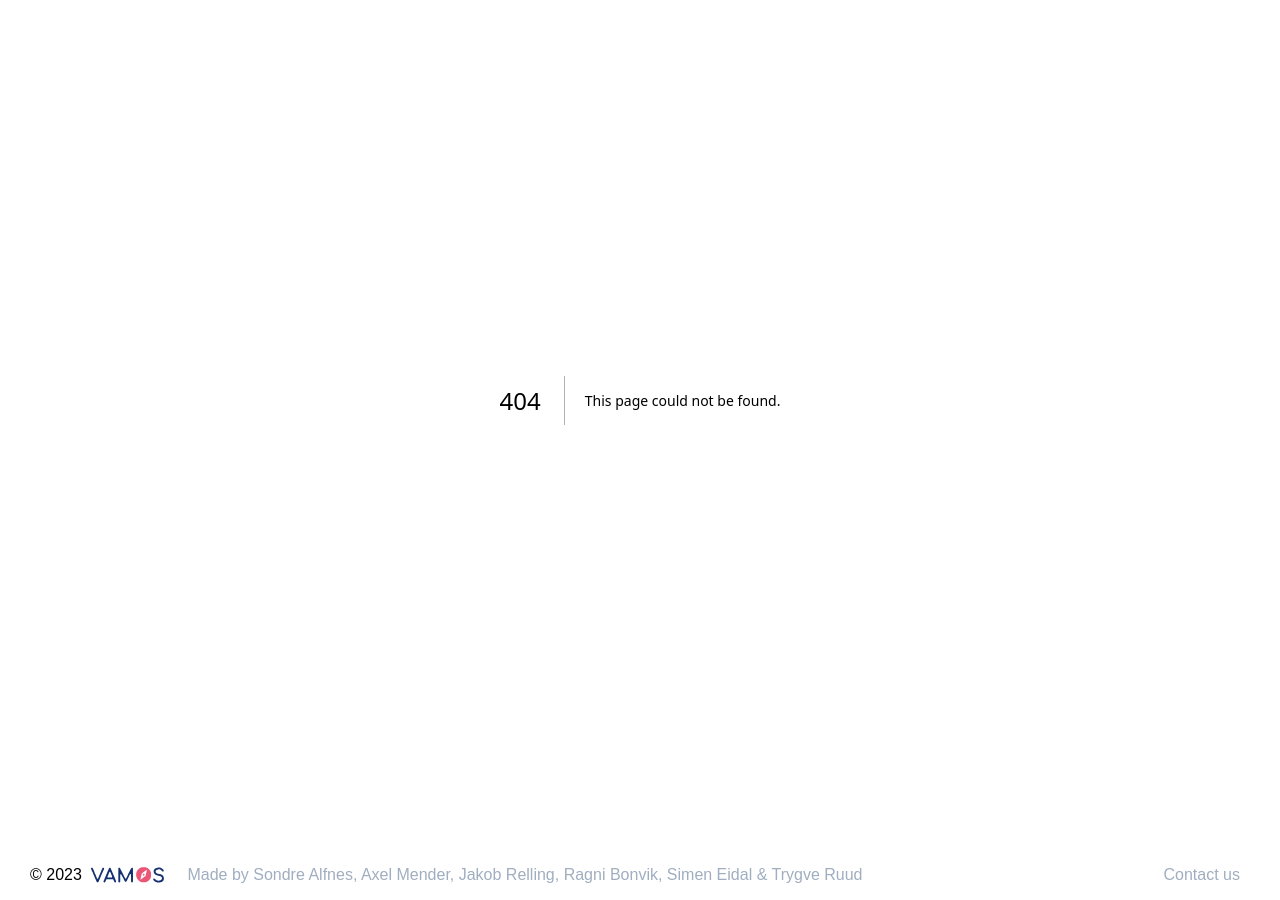
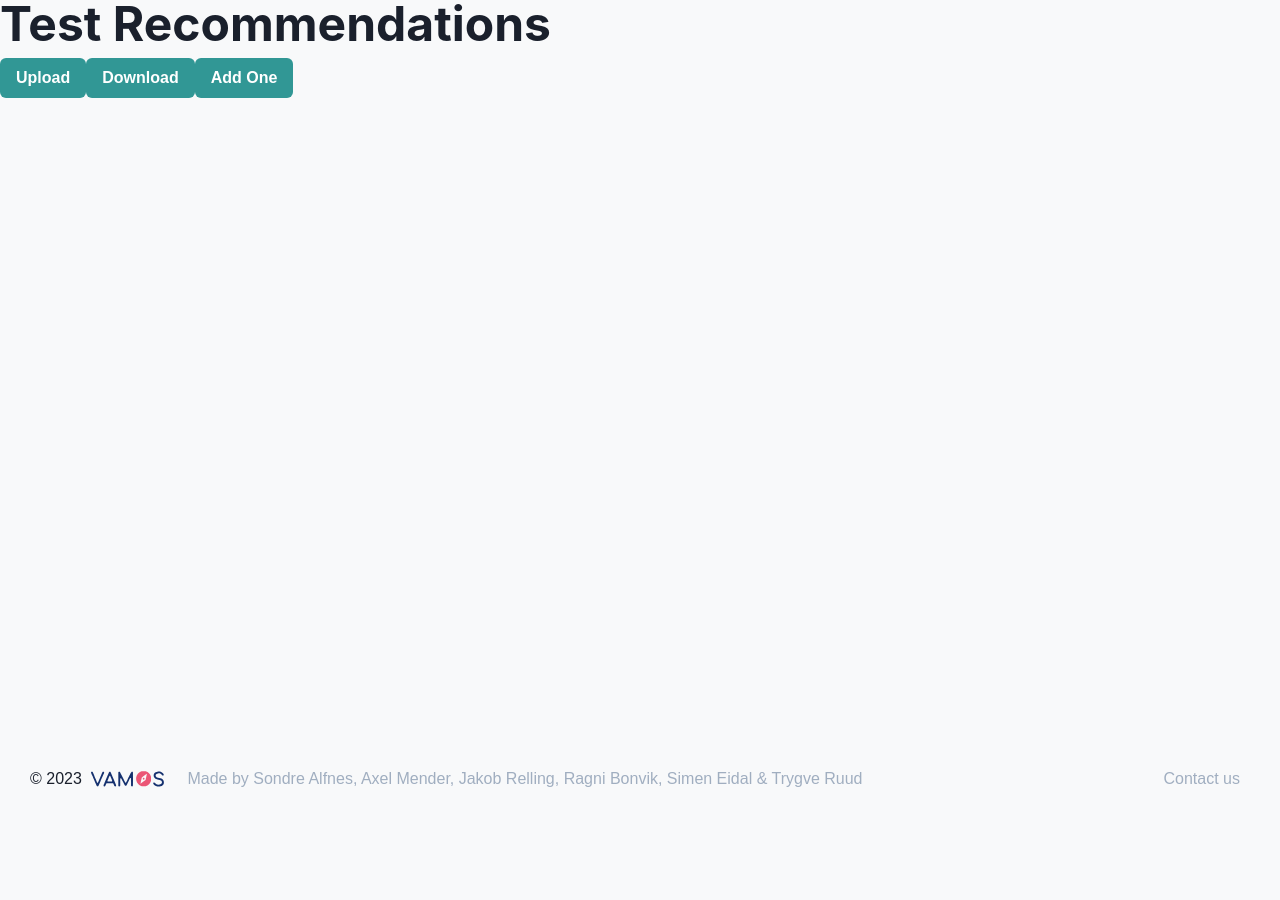
Before and after one commit to TrygveRuudShift/vamos, a Next.js app: page /test_recommendations in a window 1280 px wide. Before the commit this address had no page. After the commit the page ends 804 px from the top, so only its background shows below. Built offline with nearby package versions, Linux system fonts and the light colour scheme; no server answers; the database is empty.

Commit message:
fea(backend): Basic test for recommendations added
Co-authored-by: Trygve Ruud <if (( value & MODE_MASK ) != MODE_CONFIG ) {trygvru@stud.ntnu.no>

See merge request tdt4140-2023/landsby-4/gruppe-56/vamos!47

```diff
--- /dev/null
+++ b/src/pages/test_recommendations.tsx
@@ -0,0 +1,148 @@
+// imports
+import { Button, Heading } from "@chakra-ui/react";
+import { auth, db } from "../firebase/clientApp";
+import { collection, doc, Firestore, getDoc, limit, query, setDoc, where } from "firebase/firestore";
+import { useEffect, useState } from "react";
+import { ProjectPanel } from "components/molecules";
+
+
+// page
+export default function TestRecommendations() {
+	const [user, setUser] = useState(auth.currentUser);
+
+	useEffect(() => {
+		auth.onAuthStateChanged((user) => {
+			setUser(user);
+		});
+	}, []);
+
+	const [downloadedDestinations, setDownloadedDestinations] = useState<string[]>([]);
+
+	useEffect(() => {
+		const dbRef = doc(db, "users", user?.email || "undefined");
+		getDoc(dbRef).then((doc) => {
+			if (doc.exists()) {
+				const topDestinations = doc.data()?.topDestinations;
+				const top5 = Object.keys(topDestinations).sort((a, b) => topDestinations[b] - topDestinations[a]).slice(0, 5);
+				setDownloadedDestinations(top5);
+			} else {
+				// doc.data() will be undefined in this case
+				console.log("No such document!");
+			}
+		}).catch((error) => {
+			console.log("Error getting document:", error);
+		});
+	}, [user]);
+
+	// key, value
+	// destination, number of times visited
+	const topDestinations = {
+		'new york': 4,
+		'los angeles': 2,
+		'chicago': 3,
+		'houston': 4,
+		'philadelphia': 2,
+		'phoenix': 1,
+		'san antonio': 1,
+		'san diego': 2,
+		'dallas': 3,
+		'san jose': 1,
+		'austin': 8,
+		'jacksonville': 1,
+		'san francisco': 4,
+		'columbus': 11,
+	}
+
+	const destinationsOfInterest = [
+		'new york',
+		'los angeles',
+		'chicago',
+		'houston',
+		'philadelphia',
+		'oslo'
+	]
+
+	const handleUpload = () => {
+		// Upload to firestore in users/{user.email}/topDestinations, top destinations should be a map containing the values of topDestinations
+		if (user) {
+			const dbRef = doc(db, "users", user.email || "undefined");
+			setDoc(dbRef, { topDestinations: topDestinations }, { merge: true })
+			.then(() => {
+				console.log("Document successfully written!");
+			}
+			)
+			.catch((error) => {
+				console.error("Error writing document: ", error);
+			}
+			);
+		} else {
+			console.log("User not logged in");
+		}
+	}
+	const handleDownload = () => {
+		// Download from firestore in users/{user.email}/topDestinations, top destinations should be a map containing the values of topDestinations
+		const dbRef = doc(db, "users", user?.email || "undefined");
+		getDoc(dbRef).then((doc) => {
+			if (doc.exists()) {
+				console.log("Document data:", doc.data());
+				// get the top 5 destinations
+				const top5 = Object.keys(doc.data()?.topDestinations).sort((a, b) => doc.data()?.topDestinations[b] - doc.data()?.topDestinations[a]).slice(0, 5);
+				console.log(top5);
+			} else {
+				// doc.data() will be undefined in this case
+				console.log("No such document!");
+			}
+		}).catch((error) => {
+			console.log("Error getting document:", error);
+		});
+	}
+
+	const addOneToDestinations = (destinations: string[]) => {
+		// Add one to the number of times visited for each destination in the destinations array
+		// If the destination is not in the topDestinations map, add it to the map with a value of 1
+
+		// 1. Get the current topDestinations map
+		const dbRef = doc(db, "users", user?.email || "undefined");
+		getDoc(dbRef).then((doc) => {
+			// 2. Add one to the number of times visited for each destination in the destinations array
+			if (doc.exists()) {
+				let topDestinations = doc.data()?.topDestinations;
+				destinationsOfInterest.forEach((destination) => {
+					if (topDestinations.hasOwnProperty(destination)) {
+						topDestinations[destination] += 1;
+					} else {
+						topDestinations[destination] = 1;
+					}
+				});
+				// 3. Upload the new topDestinations map to firestore
+				setDoc(dbRef, { topDestinations: topDestinations }, { merge: true })
+				.then(() => {
+					console.log("Document successfully written!");
+				}
+				)
+				.catch((error) => {
+					console.error("Error writing document: ", error);
+				}
+				);
+			} else {
+				// doc.data() will be undefined in this case
+				console.log("No such document!");
+			}
+		}).catch((error) => {
+			console.log("Error getting document:", error);
+		}
+		);
+	}
+
+	return (
+		<>
+			<Heading as="h1" size="2xl" mb="10px"> Test Recommendations </Heading>
+			<Button colorScheme="teal" variant="solid" onClick={handleUpload}> Upload </Button>
+			<Button colorScheme="teal" variant="solid" onClick={handleDownload}> Download </Button>
+			<Button colorScheme="teal" variant="solid" onClick={() => addOneToDestinations(destinationsOfInterest)}> Add One </Button>
+			{downloadedDestinations.length > 0 && (
+            	<ProjectPanel title="My Recommended Trips" tripQuery={query(collection(db, "trips"), where("destinationsLowercase", "array-contains-any", downloadedDestinations), limit(3))} />
+          	)}
+		</>
+	)
+}
```
